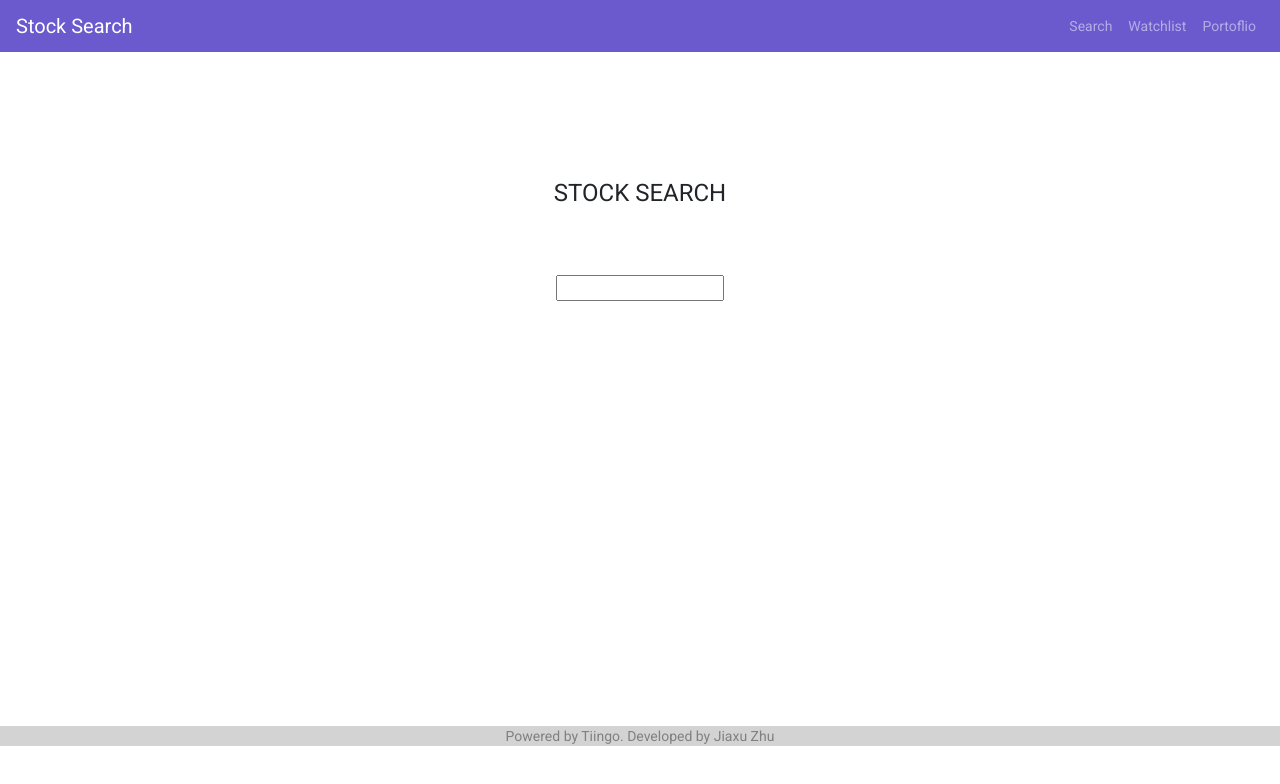
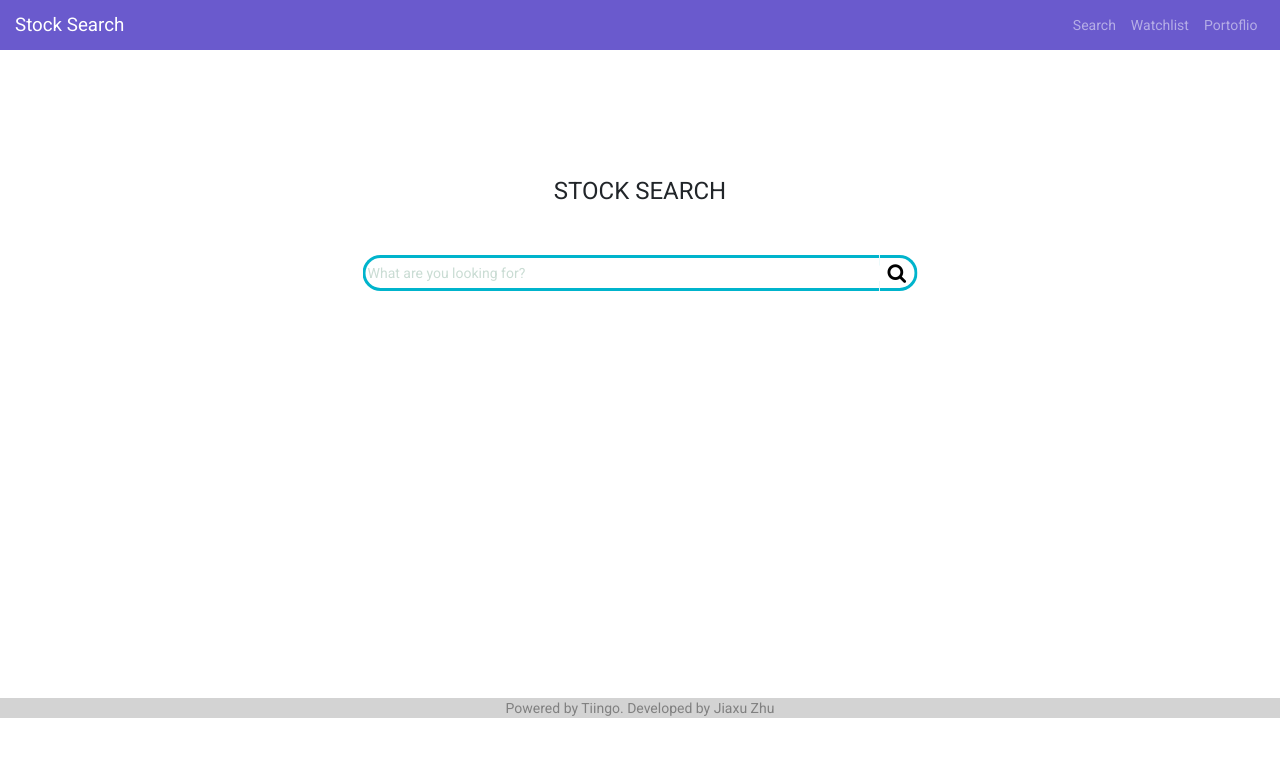
Before and after one commit to Josh-zjx/Stock-Exchange-Web-App, an Angular app in the folder frontend/: page / in a window 1280 px wide. Shown: the top 784 px of the page. Built offline with nearby package versions, Linux system fonts and the light colour scheme.

Commit message:
implement portfolio

```diff
--- a/frontend/src/app/components/buymodal/buymodal.component.ts
+++ b/frontend/src/app/components/buymodal/buymodal.component.ts
@@ -1,6 +1,6 @@
 import { Component, OnInit,Input,Output,EventEmitter} from '@angular/core';
 import { NgbActiveModal, NgbModal } from '@ng-bootstrap/ng-bootstrap';
-
+import { order } from '../../models/portfoliodata'
 
 @Component({
   selector: 'app-buymodal',
@@ -10,7 +10,8 @@ import { NgbActiveModal, NgbModal } from '@ng-bootstrap/ng-bootstrap';
 export class BuymodalComponent implements OnInit {
   @Input() name:string;
   @Input() price:number;
-  @Output() emitter = new EventEmitter();
+  @Output() buyemitter = new EventEmitter();
+  neworder:order={name:"",price:0,amount:0};
   numb:number=0;
 
   constructor(public activeModal: NgbActiveModal) { }
@@ -23,6 +24,11 @@ export class BuymodalComponent implements OnInit {
   buy():void{
     if(this.disablebuy())
     {return ;}
+    this.neworder.name=this.name;
+    this.neworder.price=this.price;
+    this.neworder.amount=Number(this.numb);
+    //console.log(typeof(this.numb))
+    this.buyemitter.emit(this.neworder);
     this.activeModal.close('Close click')
   }
 }
--- a/frontend/src/app/components/portfolio-page-item/portfolio-page-item.component.ts
+++ b/frontend/src/app/components/portfolio-page-item/portfolio-page-item.component.ts
@@ -3,6 +3,7 @@ import {portfolioitem} from '../../models/portfoliodata';
 import { NgbActiveModal, NgbModal } from '@ng-bootstrap/ng-bootstrap';
 import { BuymodalComponent } from '../buymodal/buymodal.component';
 import { SellmodalComponent } from '../sellmodal/sellmodal.component';
+import { order } from '../../models/portfoliodata'
 
 @Component({
   selector: 'app-portfolio-page-item',
@@ -11,7 +12,8 @@ import { SellmodalComponent } from '../sellmodal/sellmodal.component';
 })
 export class PortfolioPageItemComponent implements OnInit {
   @Input() item:portfolioitem;
-  @Output() emitter= new EventEmitter();
+  @Output() buyemitter= new EventEmitter();
+  @Output() sellemitter = new EventEmitter();
   constructor(private modalService:NgbModal) { }
 
   ngOnInit(): void {
@@ -20,13 +22,23 @@ export class PortfolioPageItemComponent implements OnInit {
     const modalRef = this.modalService.open(BuymodalComponent);
     modalRef.componentInstance.name = this.item.ticker;
     modalRef.componentInstance.price = this.item.currentprice;
+    modalRef.componentInstance.buyemitter.subscribe((neworder)=>{
+      this.buy(neworder);
+    })
   }
   opensell() {
     const modalRef = this.modalService.open(SellmodalComponent);
     modalRef.componentInstance.name = this.item.ticker;
     modalRef.componentInstance.price = this.item.currentprice;
     modalRef.componentInstance.share = this.item.Quantity;
+    modalRef.componentInstance.sellemitter.subscribe((neworder)=>{
+      this.sell(neworder);
+    })
   }
-  buy(){}
-  sell(){}
+  buy(neworder:order){
+    this.buyemitter.emit(neworder);
+  }
+  sell(neworder:order){
+    this.sellemitter.emit(neworder);
+  }
 }
--- a/frontend/src/app/components/portfolio-page/portfolio-page.component.html
+++ b/frontend/src/app/components/portfolio-page/portfolio-page.component.html
@@ -12,5 +12,5 @@
         <p>cp:{{item.changepercent}} </p>
     </div>
     -->
-    <app-portfolio-page-item *ngFor="let item of Portfolio" [item]="item" ></app-portfolio-page-item>
+    <app-portfolio-page-item *ngFor="let item of Portfolio" [item]="item" (buyemitter)="buy($event)" (sellemitter)="sell($event)"  ></app-portfolio-page-item>
 </div>
--- a/frontend/src/app/components/portfolio-page/portfolio-page.component.ts
+++ b/frontend/src/app/components/portfolio-page/portfolio-page.component.ts
@@ -1,6 +1,7 @@
 import { Component, OnInit } from '@angular/core';
 import {portfolioitem} from '../../models/portfoliodata';
 import {PortfoliodataService} from '../../services/portfoliodata.service';
+import {order} from '../../models/portfoliodata'
 @Component({
   selector: 'app-portfolio-page',
   templateUrl: './portfolio-page.component.html',
@@ -35,11 +36,17 @@ export class PortfolioPageComponent implements OnInit {
   ngOnInit(): void {
     this.getportfolio();
   }
-  buy(){}
-  sell(){}
+  buy(neworder:order){
+    this.dataservice.buy(neworder.name,neworder.amount,neworder.price);
+    this.getportfolio();
+  }
+  sell(neworder:order){
+    this.dataservice.sell(neworder.name,neworder.amount,neworder.price);
+    this.getportfolio();
+  }
   getportfolio(){
     this.Portfolio=this.dataservice.renderportfolio();
-    console.log(this.Portfolio)
+    //console.log(this.Portfolio)
   }
 
 
--- a/frontend/src/app/components/search-page/search-page.component.css
+++ b/frontend/src/app/components/search-page/search-page.component.css
@@ -1,8 +1,66 @@
+
 .container{
     padding-top: 100px;
     padding-bottom:400px;
+    outline:none;
 }
 .row {
     padding-top:25px;
     padding-bottom:25px;
 }
+
+.round {
+    width: 50%;
+    border-radius: 20px;
+    border: 1px #000 solid;
+    padding: 5px 5px 5px 25px;
+    position: relative;
+    top: 0;
+    left: 0;
+    outline:none;
+    z-index: 5;
+}
+
+.search {
+    width: 100%;
+    position: relative;
+    display: flex;
+  }
+
+  .searchTerm {
+    width: 100%;
+    border: 3px solid #00B4CC;
+    border-right: none;
+    padding: 5px,5px,5px,5px;
+    height: px;
+    border-radius: 20px 0 0 20px;
+    outline: none;
+    color: #9DBFAF;
+  }
+
+  .searchTerm:focus{
+    color: #00B4CC;
+  }
+
+  .searchButton {
+    width: 40px;
+    height: 36px;
+    border: 3px solid #00B4CC;
+    border-left:none;
+    background:inherit;
+    text-align: center;
+    outline:none;
+    color: #000;
+    border-radius: 0 20px 20px 0;
+    cursor: pointer;
+    font-size: 20px;
+  }
+
+  /*Resize the wrap to see the search bar change!*/
+  .wrap{
+    width: 50%;
+    position: absolute;
+    top: 50%;
+    left: 50%;
+    transform: translate(-50%, -50%);
+  }
--- a/frontend/src/app/components/search-page/search-page.component.html
+++ b/frontend/src/app/components/search-page/search-page.component.html
@@ -6,7 +6,15 @@
     </div>
     <div class="row">
         <div class="col" style="text-align: center;">
-           <form><input class="text"></form>
+
+            <div class="wrap">
+                <div class="search">
+                   <input type="text" class="searchTerm" placeholder="What are you looking for?">
+                   <button type="submit" class="searchButton">
+                     <i class="fa fa-search"></i>
+                  </button>
+                </div>
+             </div>
         </div>
     </div>
 </div>
--- a/frontend/src/app/components/sellmodal/sellmodal.component.ts
+++ b/frontend/src/app/components/sellmodal/sellmodal.component.ts
@@ -1,5 +1,6 @@
 import { Component, OnInit,Input,Output,EventEmitter} from '@angular/core';
 import { NgbActiveModal, NgbModal } from '@ng-bootstrap/ng-bootstrap';
+import { order } from '../../models/portfoliodata'
 
 @Component({
   selector: 'app-sellmodal',
@@ -10,7 +11,8 @@ export class SellmodalComponent implements OnInit {
   @Input() name:string;
   @Input() price:number;
   @Input() share:number;
-  @Output() emitter = new EventEmitter();
+  neworder:order={name:"",price:0,amount:0};
+  @Output() sellemitter = new EventEmitter();
   numb:number=0;
 
   constructor(public activeModal: NgbActiveModal) { }
@@ -23,6 +25,12 @@ export class SellmodalComponent implements OnInit {
   buy():void{
     if(this.disablebuy())
     {return ;}
+    this.neworder.name=this.name;
+    this.neworder.price=this.price;
+    this.neworder.amount=Number(this.numb);
+    //console.log(typeof(this.numb))
+    this.sellemitter.emit(this.neworder);
+
     this.activeModal.close('Close click')
   }
 }
--- a/frontend/src/app/models/portfoliodata.ts
+++ b/frontend/src/app/models/portfoliodata.ts
@@ -13,3 +13,8 @@ export interface portfolioitem {
     cost:number;
     share:number;
 }
+export interface order{
+  name:string;
+  amount:number;
+  price:number;
+}
--- a/frontend/src/app/services/portfoliodata.service.ts
+++ b/frontend/src/app/services/portfoliodata.service.ts
@@ -3,7 +3,7 @@ import { Observable, of,forkJoin} from 'rxjs';
 import { LocaldataService } from './localdata.service'
 import { RemotedataService } from './remotedata.service'
 import {localportfolio,portfolioitem} from '../models/portfoliodata';
-
+import { order } from '../models/portfoliodata'
 @Injectable({
   providedIn: 'root'
 })
@@ -12,26 +12,30 @@ export class PortfoliodataService {
   constructor(private localOP:LocaldataService,private remoteOP:RemotedataService) {
     this.localOP.setlocal("portfolio","{}");
     this.portfoliodata={};
-    this.buy("AAPL",10,500);
+    this.buy("AAPL",10,50);
+    this.buy("IBM",10,50);
+    this.buy("MSFT",10,50);
 
   }
-  buy(name:string,amount:number,price:number):void{
+  buy(name:string, amount:number,price:number):void{
+    //console.log(`buying ${name} in ${amount} for ${price} each`)
     if(this.inportfolio(name))
     {
-      this.portfoliodata[name].share+=amount;
-      this.portfoliodata[name].cost+=price;
+      //console.log(typeof(this.portfoliodata[name].share))
+      //console.log(typeof(amount))
+      this.portfoliodata[name].share=this.portfoliodata[name].share+amount;
+      this.portfoliodata[name].cost=this.portfoliodata[name].cost+price*amount;
     }
     else{
-      this.portfoliodata[name]={};
-      this.portfoliodata[name].ticker=name;
-      this.portfoliodata[name].share=amount;
-      this.portfoliodata[name].cost=price;
+      var newport:localportfolio={ticker:name,share:amount,cost:price*amount}
+      this.portfoliodata[name]=newport;
     }
+    //console.log(this.portfoliodata[name].share)
     this.localOP.setlocal("portfolio",JSON.stringify(this.portfoliodata));
   }
   sell(name:string,amount:number,price:number):void{
     this.portfoliodata[name].share-=amount;
-    this.portfoliodata[name].cost-=price;
+    this.portfoliodata[name].cost-=price*amount;
     if(this.portfoliodata[name].share==0)
     {
       delete this.portfoliodata[name];
@@ -51,6 +55,7 @@ export class PortfoliodataService {
     this.portfoliodata=JSON.parse(rawstring);
   }
   renderportfolio():portfolioitem[]{
+    console.log("rendering")
     var portfolioitems:portfolioitem[]=[];
     var tmp={};
     var list:Observable<object>[]=[];
--- a/frontend/src/index.html
+++ b/frontend/src/index.html
@@ -8,6 +8,9 @@
   <link rel="icon" type="image/x-icon" href="favicon.ico">
   <link href="https://fonts.googleapis.com/css?family=Roboto:300,400,500&display=swap" rel="stylesheet">
   <link href="https://fonts.googleapis.com/icon?family=Material+Icons" rel="stylesheet">
+  <link rel="stylesheet" href="https://cdnjs.cloudflare.com/ajax/libs/font-awesome/4.7.0/css/font-awesome.min.css">
+  <link rel="stylesheet" href="https://www.w3schools.com/w3css/4/w3.css">
+
 </head>
 <body class="mat-typography">
   <app-root></app-root>
```
